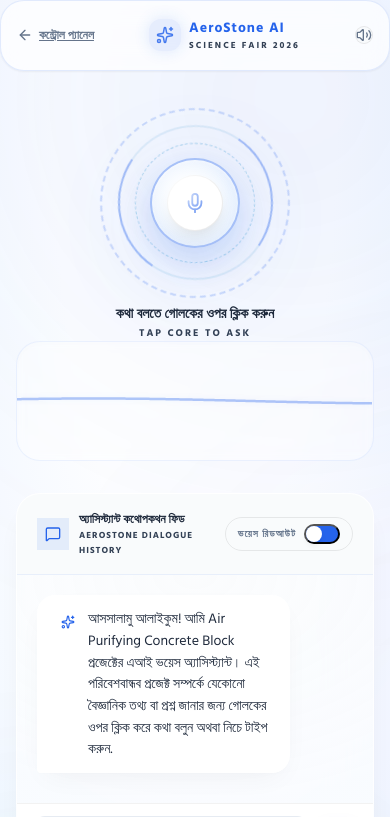
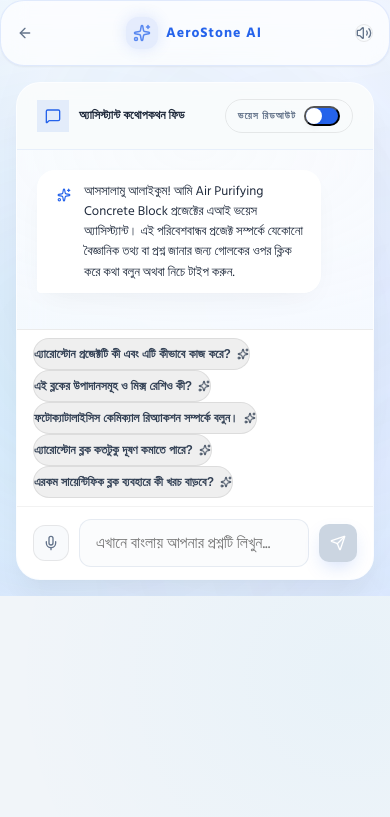
Before and after one commit to saifulxpt/Sciencefair, a Next.js app: page /assistant in a window 390 px wide. Shown: the top 817 px of the page. Built offline with nearby package versions, Linux system fonts and the light colour scheme.

Commit message:
feat(assistant): responsive chat UI redesign and premium mobile voice overlay

```diff
--- a/src/app/assistant/page.tsx
+++ b/src/app/assistant/page.tsx
@@ -52,7 +52,8 @@
   const chatEndRef = useRef<HTMLDivElement | null>(null);
 
   // Canvas & Web Audio references
-  const canvasRef = useRef<HTMLCanvasElement | null>(null);
+  const desktopCanvasRef = useRef<HTMLCanvasElement | null>(null);
+  const mobileCanvasRef = useRef<HTMLCanvasElement | null>(null);
   const audioContextRef = useRef<AudioContext | null>(null);
   const analyserRef = useRef<AnalyserNode | null>(null);
   const streamRef = useRef<MediaStream | null>(null);
@@ -189,7 +190,12 @@
       cancelAnimationFrame(animationRef.current);
     }
 
-    const canvas = canvasRef.current;
+    const getActiveCanvas = () => {
+      if (typeof window === "undefined") return null;
+      return window.innerWidth >= 1024 ? desktopCanvasRef.current : mobileCanvasRef.current;
+    };
+
+    const canvas = getActiveCanvas();
     if (!canvas) return;
     const ctx = canvas.getContext("2d");
     if (!ctx) return;
@@ -203,9 +209,27 @@
     let phase = 0;
 
     const draw = () => {
-      if (!canvasRef.current || !ctx) return;
-      const w = canvasRef.current.width;
-      const h = canvasRef.current.height;
+      const activeCanvas = getActiveCanvas();
+      if (!activeCanvas) {
+        animationRef.current = requestAnimationFrame(draw);
+        return;
+      }
+      const activeCtx = activeCanvas.getContext("2d");
+      if (!activeCtx) {
+        animationRef.current = requestAnimationFrame(draw);
+        return;
+      }
+
+      const canvas = activeCanvas;
+      const ctx = activeCtx;
+
+      if (canvas.width !== canvas.offsetWidth || canvas.height !== canvas.offsetHeight) {
+        canvas.width = canvas.offsetWidth;
+        canvas.height = canvas.offsetHeight;
+      }
+
+      const w = canvas.width;
+      const h = canvas.height;
       ctx.clearRect(0, 0, w, h);
 
       if (currentStatus === "listening") {
@@ -511,7 +535,7 @@
 
   return (
     <div
-      className="min-h-screen flex flex-col aurora-bg select-none"
+      className="h-[100dvh] lg:min-h-screen lg:h-auto flex flex-col aurora-bg select-none overflow-hidden lg:overflow-visible"
       style={{ fontFamily: "'Hind Siliguri', sans-serif" }}
     >
       {/* Background Aurora Orbs */}
@@ -558,10 +582,10 @@
       </header>
 
       {/* Main Content */}
-      <main className="flex-grow max-w-6xl w-full mx-auto px-4 py-6 md:py-8 grid grid-cols-1 lg:grid-cols-12 gap-6 md:gap-8 items-center relative z-10">
+      <main className="flex-grow max-w-6xl w-full mx-auto px-4 py-4 md:py-8 flex flex-col lg:grid lg:grid-cols-12 gap-4 md:gap-8 items-stretch lg:items-center relative z-10 min-h-0">
 
-        {/* Left: Holographic Core & Real-time Canvas Wave */}
-        <div className="lg:col-span-5 flex flex-col items-center justify-center space-y-6 md:space-y-8 py-2 md:py-4">
+        {/* Left: Holographic Core & Real-time Canvas Wave (Visible only on desktop by default) */}
+        <div className="hidden lg:flex lg:col-span-5 flex-col items-center justify-center space-y-6 md:space-y-8 py-2 md:py-4">
 
           {/* Concentric rotating elements */}
           <div className={`holo-orb-container ${status}`}>
@@ -595,7 +619,7 @@
 
           {/* HTML5 Canvas visualizer container */}
           <div className="canvas-visualizer-container w-full max-w-sm">
-            <canvas ref={canvasRef} className="canvas-visualizer" />
+            <canvas ref={desktopCanvasRef} className="canvas-visualizer" />
           </div>
 
           {errorMessage && (
@@ -606,9 +630,9 @@
         </div>
 
         {/* Right: Dialogue Box Chat Feed */}
-        <div className="lg:col-span-7 space-y-6 flex flex-col justify-center">
+        <div className="lg:col-span-7 flex flex-col flex-grow lg:flex-grow-0 min-h-0 justify-between lg:justify-center gap-3 lg:gap-6">
 
-          <div className="chat-container glass-panel bg-white/80 border-white/40 shadow-xl">
+          <div className="chat-container glass-panel bg-white/80 border-white/40 shadow-xl flex flex-col flex-1 min-h-0">
             <div className="chat-feed-header flex items-center justify-between gap-4">
               <div className="flex items-center gap-2.5 min-w-0">
                 <div className="w-8 h-8 rounded-lg bg-blue-500/10 flex items-center justify-center text-blue-600 shrink-0">
@@ -645,7 +669,7 @@
               </div>
             </div>
 
-            <div className="chat-feed scrollbar-thin">
+            <div className="chat-feed scrollbar-thin flex-grow overflow-y-auto">
               {chatHistory.map((msg, index) => (
                 <div
                   key={index}
@@ -671,19 +695,50 @@
               <div ref={chatEndRef} />
             </div>
 
-            <form onSubmit={handleTextSubmit} className="chat-input-container bg-white/95">
+            {/* Mobile Preset Questions Carousel (Hidden on Desktop) */}
+            <div className="px-4 py-2 border-t border-slate-100 flex flex-row overflow-x-auto gap-2 scrollbar-none visible-mobile shrink-0 bg-white/95">
+              {sampleQuestions.map((q, idx) => (
+                <button
+                  key={idx}
+                  onClick={() => handleSampleClick(q)}
+                  disabled={status === "processing"}
+                  className="px-3.5 py-2 bg-slate-50/70 border border-slate-200/60 rounded-full text-xs font-bold text-slate-700 hover:text-blue-700 hover:bg-blue-50/40 hover:border-blue-300 transition-all flex items-center gap-1.5 cursor-pointer whitespace-nowrap shrink-0"
+                >
+                  <span>{q}</span>
+                  <Sparkles className="w-3 h-3 text-blue-500" />
+                </button>
+              ))}
+            </div>
+
+            <form onSubmit={handleTextSubmit} className="chat-input-container bg-white/95 gap-2 shrink-0">
+              {/* Mic button directly inside chat input bar for mobile users */}
+              <button
+                type="button"
+                onClick={toggleListening}
+                disabled={status === "processing"}
+                className={`w-9 h-9 rounded-xl border flex items-center justify-center transition-all cursor-pointer shrink-0 ${
+                  status === "listening"
+                    ? "bg-rose-50 border-rose-100 text-rose-500 animate-pulse"
+                    : "bg-slate-50 border-slate-200 text-slate-500 hover:bg-slate-100"
+                }`}
+                title="ভয়েস অ্যাসিস্ট্যান্ট চালু করুন"
+              >
+                <Mic className="w-4 h-4" />
+              </button>
+
               <input
                 type="text"
                 value={inputText}
                 onChange={(e) => setInputText(e.target.value)}
                 placeholder="এখানে বাংলায় আপনার প্রশ্নটি লিখুন..."
                 disabled={status === "processing"}
-                className="chat-input border-slate-200/80 bg-slate-50/50"
+                className="chat-input border-slate-200/80 bg-slate-50/50 text-base"
+                style={{ fontSize: "16px" }}
               />
               <button
                 type="submit"
                 disabled={status === "processing" || !inputText.trim()}
-                className="chat-send-btn shadow-md shadow-blue-500/25"
+                className="chat-send-btn shadow-md shadow-blue-500/25 shrink-0"
                 title="বার্তা পাঠান"
               >
                 <Send className="w-4 h-4 text-white" />
@@ -691,8 +746,8 @@
             </form>
           </div>
 
-          {/* Preset Questions */}
-          <div className="glass-panel p-5 md:p-6 bg-white/80 shadow-lg border-blue-500/10">
+          {/* Preset Questions (Desktop only) */}
+          <div className="glass-panel p-5 md:p-6 bg-white/80 shadow-lg border-blue-500/10 hidden-mobile">
             <div className="text-xs font-bold text-slate-400 uppercase tracking-widest flex items-center gap-1.5 border-b border-slate-100 pb-2">
               <HelpCircle className="w-4 h-4 text-blue-500" /> সচরাচর জিজ্ঞাসিত প্রশ্নসমূহ
             </div>
@@ -719,10 +774,90 @@
 
       </main>
 
-      {/* Footer */}
-      <footer className="py-6 text-center text-[10px] text-slate-400 font-bold border-t border-slate-200/50 bg-white/50 backdrop-blur-sm relative z-10">
+      {/* Footer (Desktop only) */}
+      <footer className="py-6 text-center text-[10px] text-slate-400 font-bold border-t border-slate-200/50 bg-white/50 backdrop-blur-sm relative z-10 hidden-mobile">
         © 2026 Air Purifying Concrete Block • যশোর পলিটেকনিক ইনস্টিটিউট
       </footer>
+
+      {/* Mobile Glassmorphic Voice Overlay (Shown only on mobile when voice state is active) */}
+      {status !== "idle" && (
+        <div className="voice-overlay">
+          {/* Background Aurora Orbs for extra aesthetic depth */}
+          <div className="aurora-orb aurora-orb-1" style={{ opacity: 0.4 }} />
+          <div className="aurora-orb aurora-orb-3" style={{ opacity: 0.3 }} />
+
+          <div className="flex flex-col items-center justify-center space-y-6 w-full max-w-sm relative z-20">
+
+            {/* Dynamic Status Title */}
+            <div className="text-center">
+              <div className="text-[10px] font-black text-blue-600 uppercase tracking-widest mb-1">AeroStone AI Voice</div>
+              <div className="text-base font-extrabold text-slate-800 tracking-wide px-4">
+                {getStatusMessage()}
+              </div>
+            </div>
+
+            {/* Concentric rotating elements */}
+            <div className={`holo-orb-container ${status}`}>
+              <div className="holo-ring-outer" />
+              <div className="holo-ring-middle" />
+              <div className="holo-ring-inner" />
+
+              <button
+                onClick={toggleListening}
+                disabled={status === "processing"}
+                className="holo-core-orb"
+              >
+                <div className="w-18 h-18 rounded-full bg-white flex items-center justify-center shadow-lg border border-slate-100 transition-transform">
+                  {status === "listening" ? (
+                    <Mic className="w-8 h-8 text-rose-500 animate-pulse" />
+                  ) : status === "speaking" ? (
+                    <Headphones className="w-8 h-8 text-blue-600 animate-bounce" />
+                  ) : (
+                    <Mic className="w-8 h-8 text-blue-600" />
+                  )}
+                </div>
+              </button>
+            </div>
+
+            <div className="text-center space-y-1">
+              <div className="text-[10px] text-slate-400 font-bold uppercase tracking-widest">
+                {status === "listening" ? "Listening..." : status === "processing" ? "Processing..." : status === "speaking" ? "Speaking..." : "Tap Core to Ask"}
+              </div>
+            </div>
+
+            {/* Audio Canvas visualizer container */}
+            <div className="canvas-visualizer-container w-full">
+              <canvas
+                ref={(el) => {
+                  if (el) mobileCanvasRef.current = el;
+                }}
+                className="canvas-visualizer"
+              />
+            </div>
+
+            {errorMessage && (
+              <div className="bg-rose-50 border border-rose-100 rounded-xl px-4 py-2 text-xs font-semibold text-rose-500 text-center shadow-sm">
+                {errorMessage}
+              </div>
+            )}
+
+            {/* Cancel Button */}
+            <button
+              onClick={() => {
+                stopSpeaking();
+                if (status === "listening") {
+                  recognition?.stop();
+                }
+                setStatus("idle");
+              }}
+              className="px-6 py-2.5 bg-slate-800 text-white rounded-full text-xs font-bold shadow-md hover:bg-slate-900 transition-all cursor-pointer"
+            >
+              টেক্সট মোডে ফিরুন
+            </button>
+
+          </div>
+        </div>
+      )}
 
     </div>
   );
--- a/src/app/globals.css
+++ b/src/app/globals.css
@@ -65,6 +65,7 @@
    ========================================== */
 
 /* Flexbox utilities */
+.hidden { display: none !important; }
 .flex { display: flex; }
 .inline-flex { display: inline-flex; }
 .flex-col { display: flex; flex-direction: column; }
@@ -101,6 +102,7 @@
   .lg\:grid-cols-12 { grid-template-columns: repeat(12, minmax(0, 1fr)); }
   .lg\:col-span-5 { grid-column: span 5 / span 5; }
   .lg\:col-span-7 { grid-column: span 7 / span 7; }
+  .lg\:flex { display: flex !important; }
 }
 
 /* Padding utilities */
@@ -1306,6 +1308,69 @@
     height: 150px !important;
   }
   .chat-container {
-    height: 380px !important;
+    height: 100% !important;
+    flex-grow: 1;
   }
 }
+
+/* Mobile Responsiveness Visibility Utility Classes */
+.hidden-mobile {
+  display: inline-block;
+}
+.visible-mobile {
+  display: none !important;
+}
+
+@media (max-width: 768px) {
+  .hidden-mobile {
+    display: none !important;
+  }
+  .visible-mobile {
+    display: block !important;
+  }
+}
+
+/* Hide scrollbar utility for horizontal scroll carousels */
+.scrollbar-none::-webkit-scrollbar {
+  display: none;
+}
+.scrollbar-none {
+  -ms-overflow-style: none;  /* IE and Edge */
+  scrollbar-width: none;  /* Firefox */
+}
+
+/* Premium Voice overlay for mobile */
+.voice-overlay {
+  position: fixed;
+  inset: 0;
+  z-index: 1000;
+  background: radial-gradient(120% 120% at 50% 10%, rgba(255, 255, 255, 0.8) 30%, rgba(239, 246, 255, 0.85) 70%, rgba(219, 234, 254, 0.9) 100%);
+  backdrop-filter: blur(25px);
+  -webkit-backdrop-filter: blur(25px);
+  display: flex;
+  flex-direction: column;
+  align-items: center;
+  justify-content: center;
+  padding: 24px;
+  animation: fadeInOverlay 0.35s cubic-bezier(0.16, 1, 0.3, 1) forwards;
+}
+
+@keyframes fadeInOverlay {
+  from {
+    opacity: 0;
+    transform: translateY(20px);
+  }
+  to {
+    opacity: 1;
+    transform: translateY(0);
+  }
+}
+
+/* Mobile Chat Bubble Improvements */
+@media (max-width: 640px) {
+  .chat-bubble {
+    max-width: 90% !important;
+    font-size: 13px !important;
+    padding: 10px 14px !important;
+  }
+}
```
